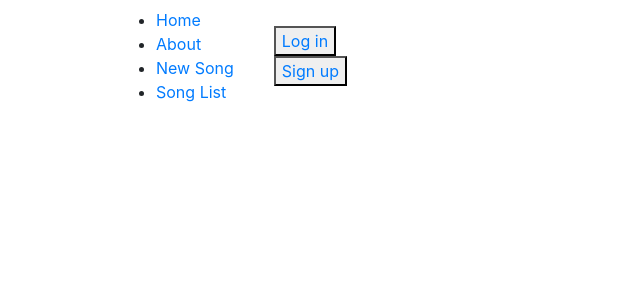
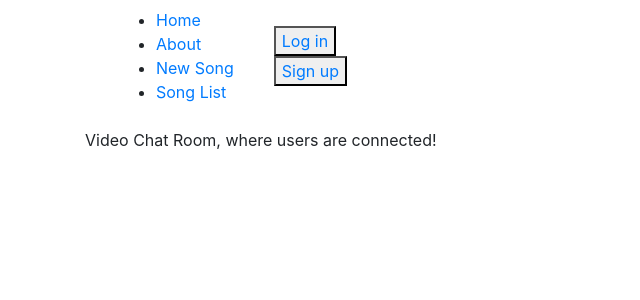
Before and after one commit to trungpham10/CarrieOKey, a React (Create React App) app in the folder CO_Front_End/carrieokey/: page /video in a window 1280 px wide. Shown: the top 300 px of the page, without its empty margins (0-640 px from the left). Built offline with nearby package versions, Linux system fonts and the light colour scheme.

Commit message:
add video chat component

```diff
--- a/CO_Front_End/carrieokey/src/App.js
+++ b/CO_Front_End/carrieokey/src/App.js
@@ -3,6 +3,7 @@ import { BrowserRouter as Router, Switch, Route } from "react-router-dom";
 import NavBar from "./components/NavBar";
 import Home from "./components/Home";
 import About from "./components/About";
+import VideoChat from "./components/VideoChat";
 import Login from "./components/Login";
 import Signup from "./components/Signup";
 import NewSongForm from "./components/NewSongForm";
@@ -23,6 +24,7 @@ export default class App extends Component {
     isLoggedIn: false,
     isSignedUp: false,
     songsCollection: [],
+    searchText: "",
     isVideoConnected: false,
   };
 
@@ -119,6 +121,7 @@ export default class App extends Component {
                 )}
               />
               <Route exact path="/about" component={About} />
+              <Route exact path="/video" component={VideoChat} />
               <Route
                 exact
                 path="/login"
--- /dev/null
+++ b/CO_Front_End/carrieokey/src/components/VideoChat.jsx
@@ -0,0 +1,5 @@
+import React from "react";
+
+export default function VideoChat(props) {
+  return <div>Video Chat Room, where users are connected!</div>;
+}
```
